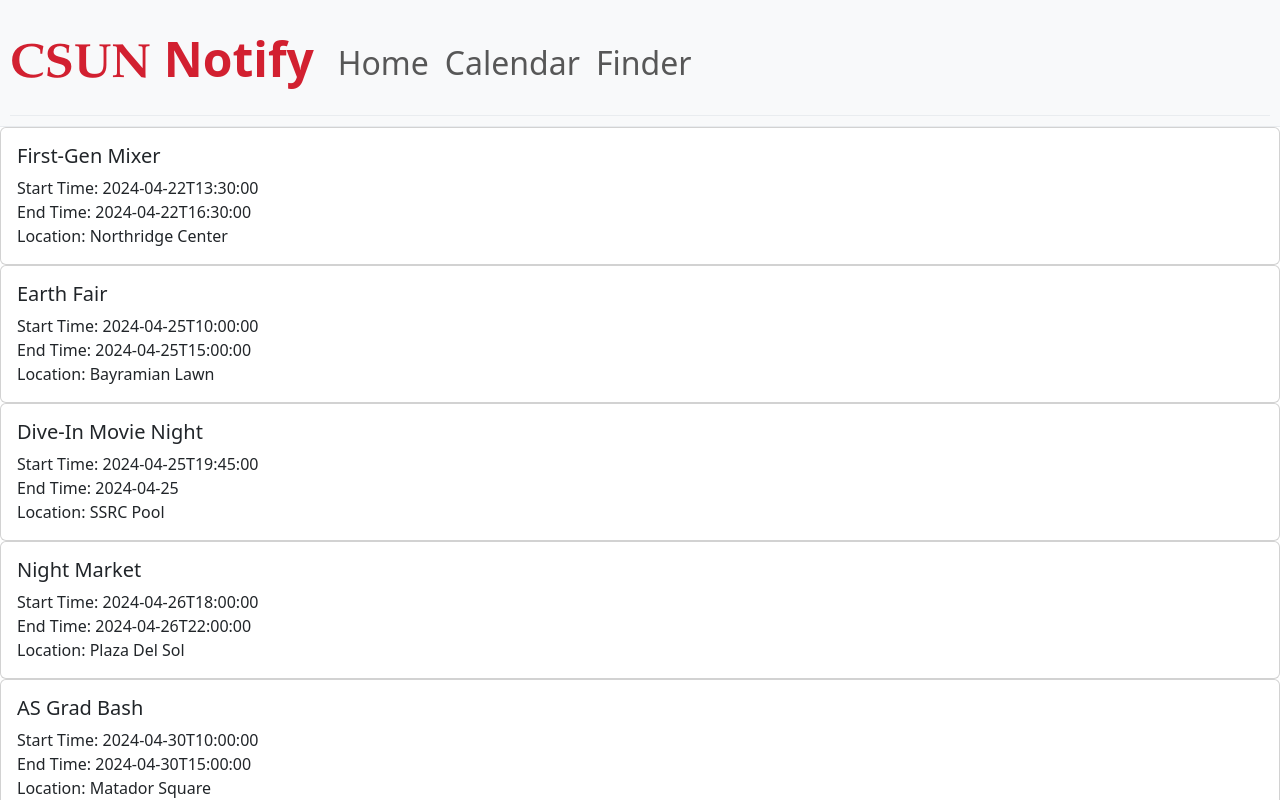
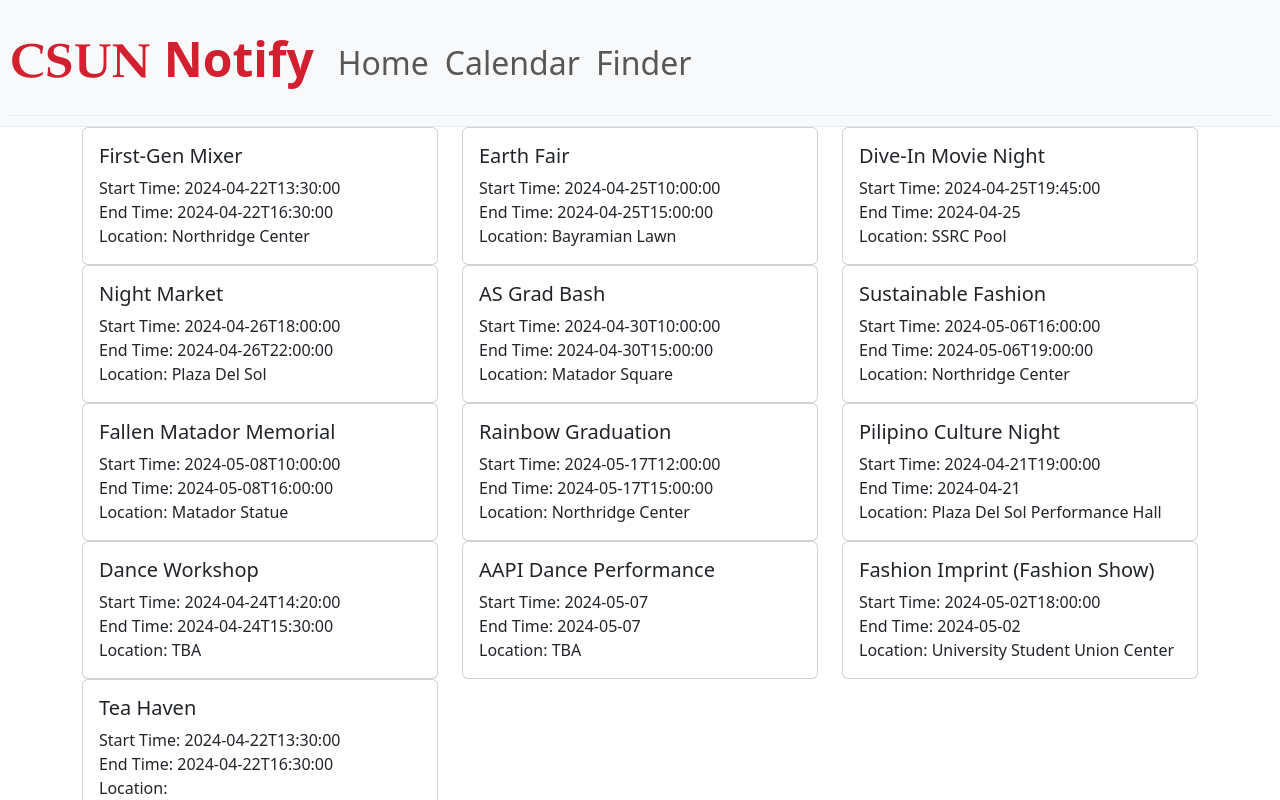
Before and after one commit to joselclee/gwc-hackathon, a React (Create React App) app in the folder submission/: page /calendar in a window 1280 px wide. Shown: the top 800 px of the page. Built offline with nearby package versions, Linux system fonts and the light colour scheme.

Commit message:
calendar 3 per row

```diff
--- a/submission/src/pages/Calendar.js
+++ b/submission/src/pages/Calendar.js
@@ -43,8 +43,8 @@
 // export default Calendar;
 
 import React, { useEffect, useState } from 'react';
-import { Card } from 'react-bootstrap';
-import Header  from '../components/Header';
+import { Card, Container, Row, Col } from 'react-bootstrap';
+import Header from '../components/Header';
 
 const Calendar = () => {
   const [events, setEvents] = useState([]);
@@ -57,9 +57,12 @@
 
   return (
     <div className="Home">
-        <Header/>
+      <Header />
+      <Container>
+        <Row>
           {events.map(event => (
-        <Card key={event.id}>
+            <Col sm={4} key={event.id}>
+              <Card>
                 <Card.Body>
                   <Card.Title>{event['event-name']}</Card.Title>
                   <Card.Text>
@@ -69,7 +72,10 @@
                   </Card.Text>
                 </Card.Body>
               </Card>
+            </Col>
           ))}
+        </Row>
+      </Container>
     </div>
   );
 };
```
Lines whose indentation alone changed are shown as unchanged.
